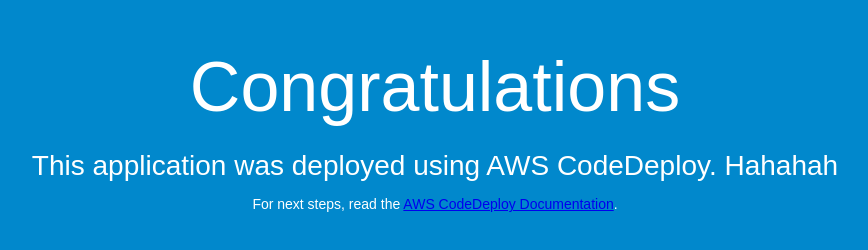
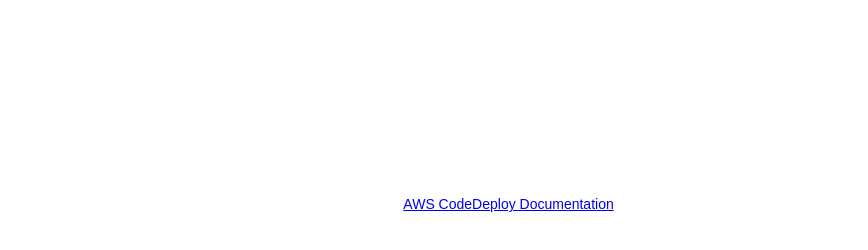
Before and after one commit to kanhais/CodeDeploySample, a plain HTML site: page index.html in a window 1280 px wide. Shown: the whole page, without its empty margins (205-1073 px from the left). Drawn offline with Linux system fonts and the light colour scheme.

Commit message:
Update index.html

```diff
--- a/index.html
+++ b/index.html
@@ -6,7 +6,7 @@
   <style>
     body {
       color: #ffffff;
-      background-color: #0188cc;
+      background-color: #fff;
       font-family: Arial, sans-serif;
       font-size: 14px;
     }
```
